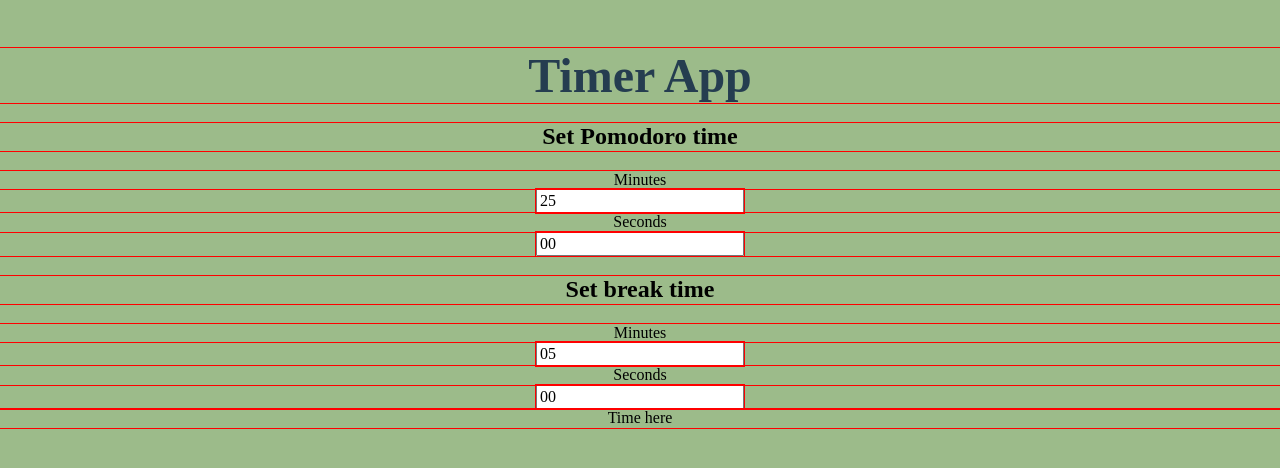
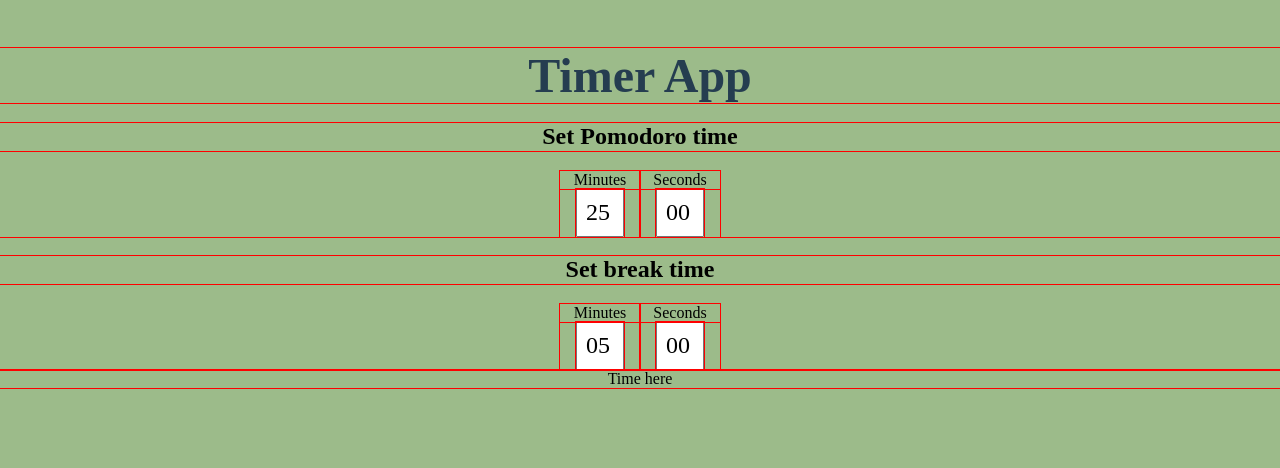
Before and after one commit to icelandico/timer-react, a React (Create React App) app: page / in a window 1280 px wide. Shown: the top 468 px of the page. Built offline with nearby package versions, Linux system fonts and the light colour scheme.

Commit message:
Styling settings input

```diff
--- /dev/null
+++ b/src/components/Settings/Settings.css
@@ -0,0 +1,7 @@
+.timer-container {
+  display: inline-block; }
+  .timer-container input {
+    width: 3rem;
+    font-size: 1.5rem;
+    padding: 0.5rem;
+    margin: 0 1rem; }
--- a/src/components/Settings/Settings.js
+++ b/src/components/Settings/Settings.js
@@ -1,4 +1,5 @@
-import React, { Component } from 'react'
+import React, { Component } from 'react';
+import './Settings.css'
 
 class Settings extends Component {
 
@@ -14,29 +15,38 @@ class Settings extends Component {
       <div>
         <div>
           <h2>Set Pomodoro time</h2>
+          <div className="timer-container">
           <p>Minutes</p>
           <input type="text"
                  className="input-time"
                  value={this.state.timerMinutes}
           />
+          </div>
+          <div className="timer-container">
           <p>Seconds</p>
           <input type="text"
                  className="input-time"
                  value={this.state.timerSeconds}
           />
+          </div>
         </div>
         <div>
           <h2>Set break time</h2>
+          <div className="timer-container">
           <p>Minutes</p>
           <input type="text"
                  className="input-time"
                  value={this.state.breakMinutes}
           />
+          </div>
+          <div className="timer-container">
           <p>Seconds</p>
           <input type="text"
                  className="input-time"
                  value={this.state.breakSeconds}
           />
+          </div>
+
         </div>
       </div>
     )
--- /dev/null
+++ b/src/components/Settings/Settings.scss
@@ -0,0 +1,10 @@
+.timer-container {
+  display: inline-block;
+
+  input {
+    width: 3rem;
+    font-size: 1.5rem;
+    padding: 0.5rem;
+    margin: 0 1rem;
+  }
+}
```
